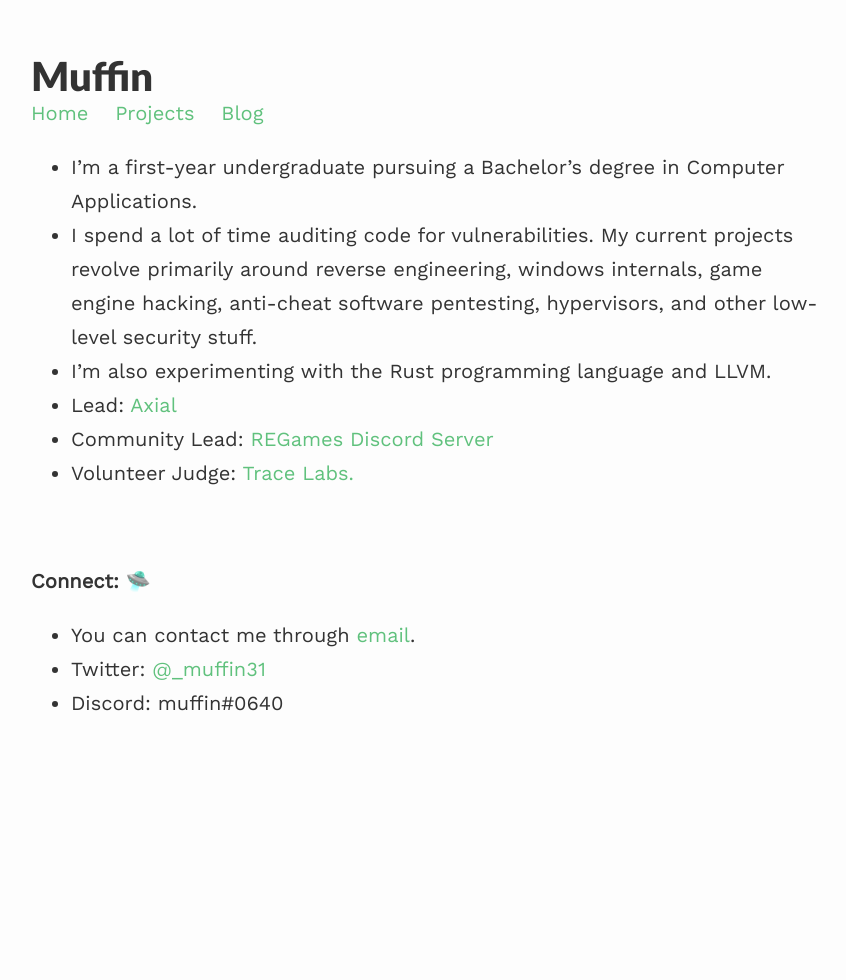
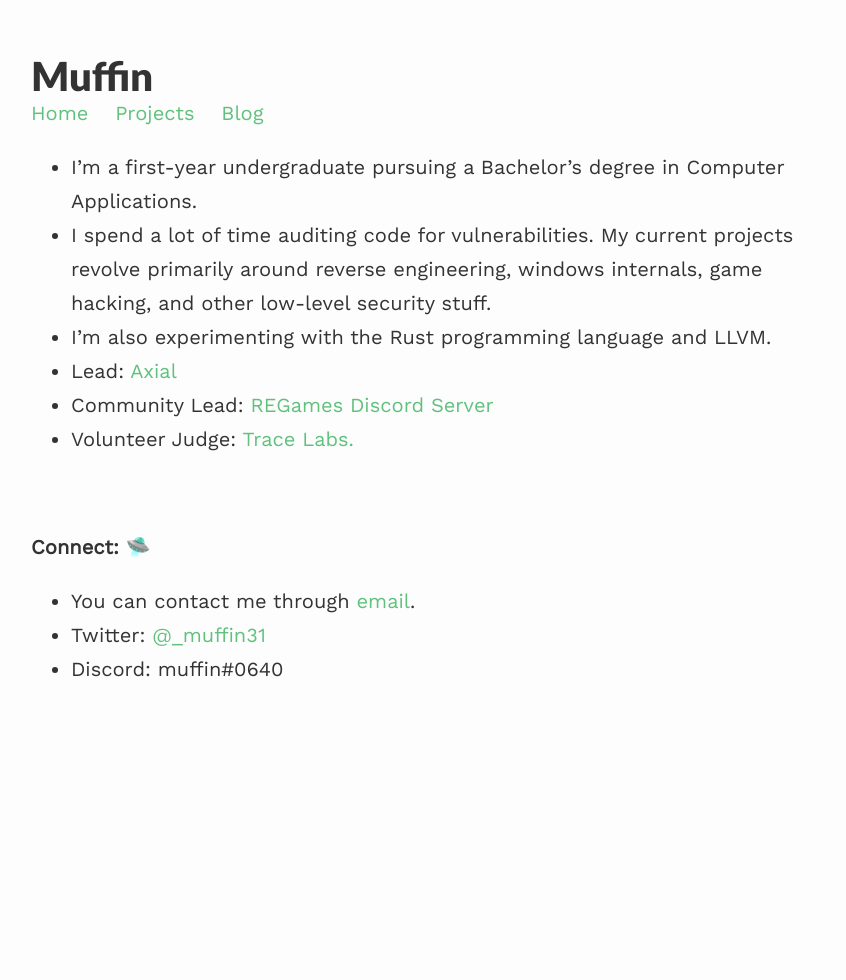
Before and after one commit to muff-in/muff-in.github.io, a Jekyll site: the page built from index.md, in a window 1280 px wide. Shown: the whole page, without its empty margins (209-1055 px from the left). Built offline with Jekyll 4.4.1, drawn with Linux system fonts in a browser that asks for light colours; nearby versions of some CDN libraries.

Commit message:
Update index.md

```diff
--- a/index.md
+++ b/index.md
@@ -8,7 +8,7 @@ published: true
 ---
 
 - I'm a first-year undergraduate pursuing a Bachelor's degree in Computer Applications.
--  I spend a lot of time auditing code for vulnerabilities. My current projects revolve primarily around reverse engineering, windows internals, game engine hacking, anti-cheat software pentesting, hypervisors, and other low-level security stuff.
+-  I spend a lot of time auditing code for vulnerabilities. My current projects revolve primarily around reverse engineering, windows internals, game hacking, and other low-level security stuff.
 - I'm also experimenting with the Rust programming language and LLVM.
 - Lead: [Axial](https://ax1al.com/)
 - Community Lead: [REGames Discord Server]( https://discord.com/servers/regames-760531247704702996)
```
